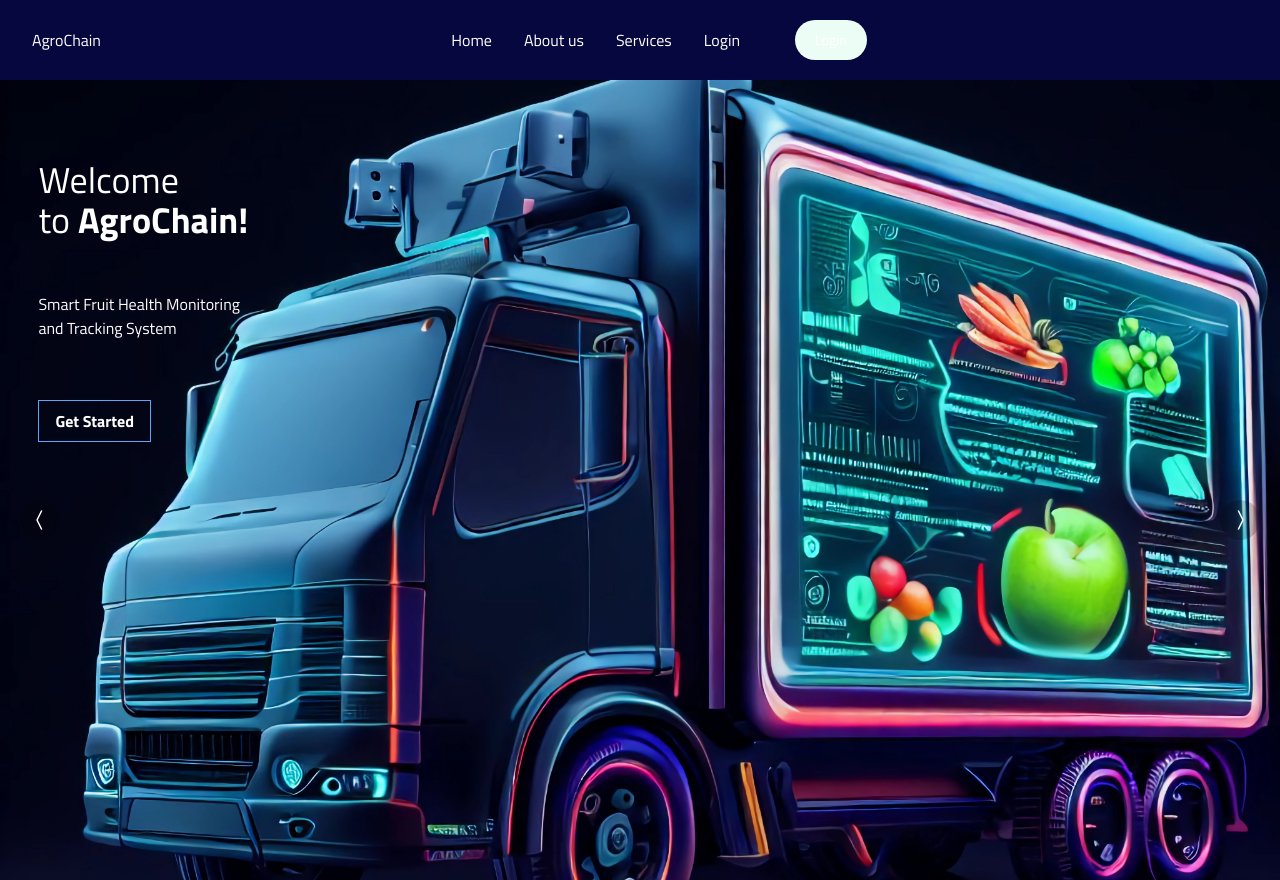
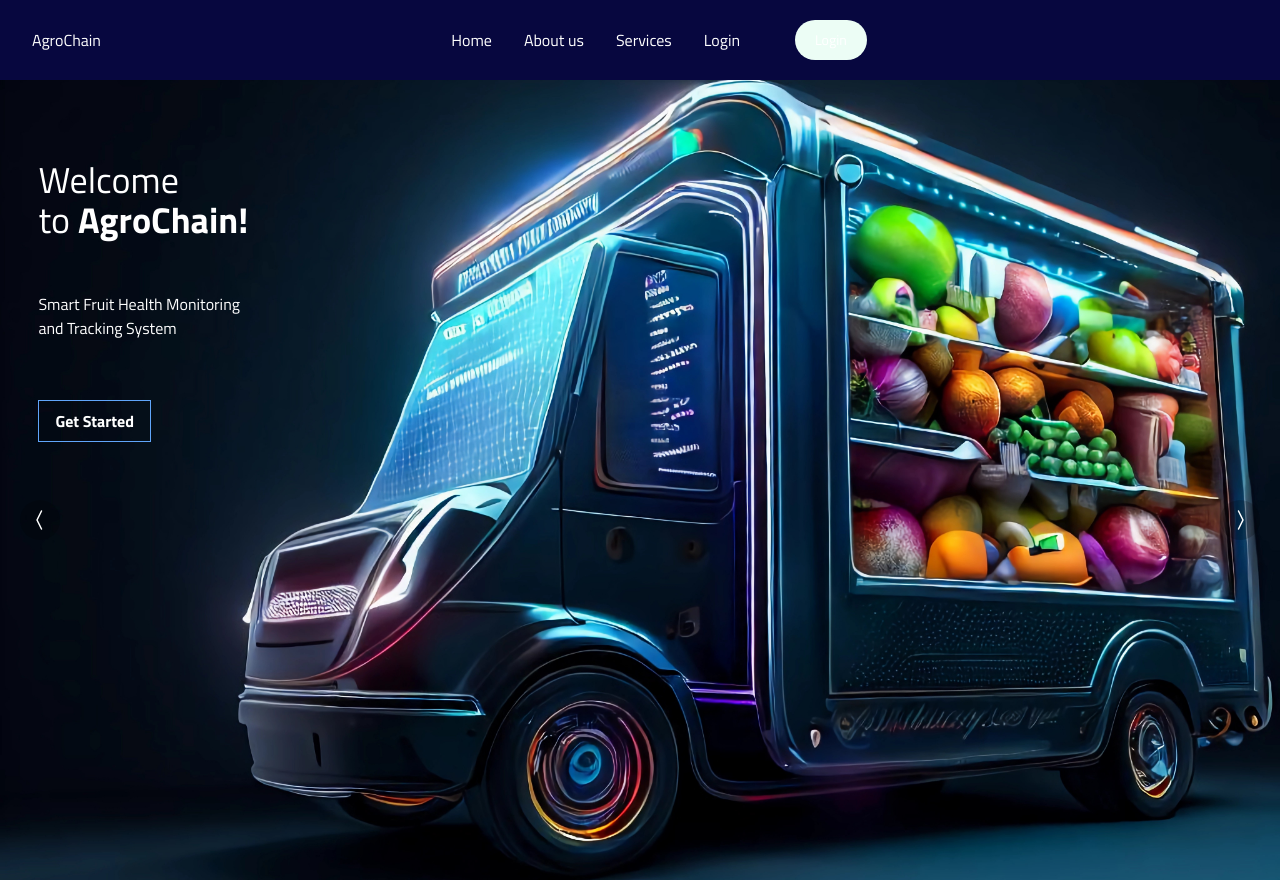
Before and after one commit to AadiNir/SIH-project, a React (Create React App) app in the folder Client/: page / in a window 1280 px wide. Built offline with nearby package versions, Linux system fonts and the light colour scheme.

Commit message:
Changed Order of the images in the slider

```diff
--- a/Client/src/App.js
+++ b/Client/src/App.js
@@ -5,7 +5,7 @@ import AgroTrucker2 from './AgroTrucker2.jfif';
 import { BsChevronCompactLeft, BsChevronCompactRight } from 'react-icons/bs';
 
 function App() {
-  const slides = [AgroTrucker, AgroTrucker2];
+  const slides = [AgroTrucker2,AgroTrucker];
   const [currentSlide, setCurrentSlide] = useState(0);
 
   const prevSlide = () => {
```
